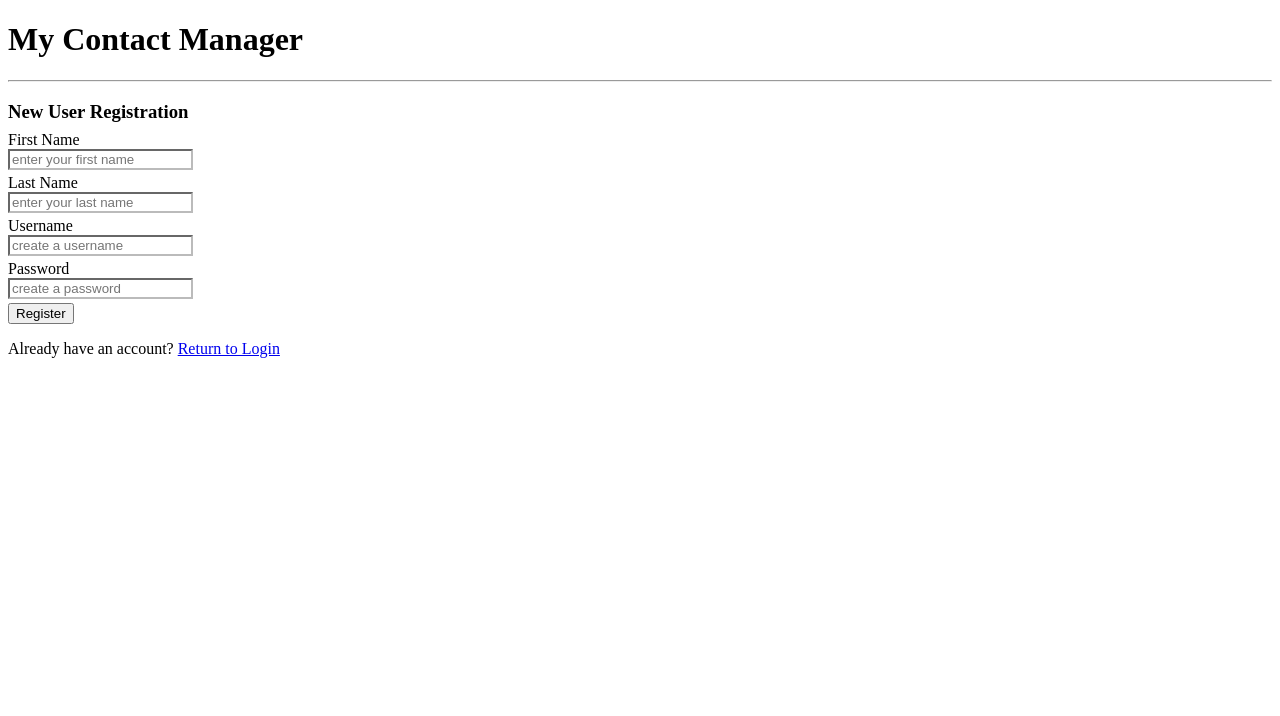
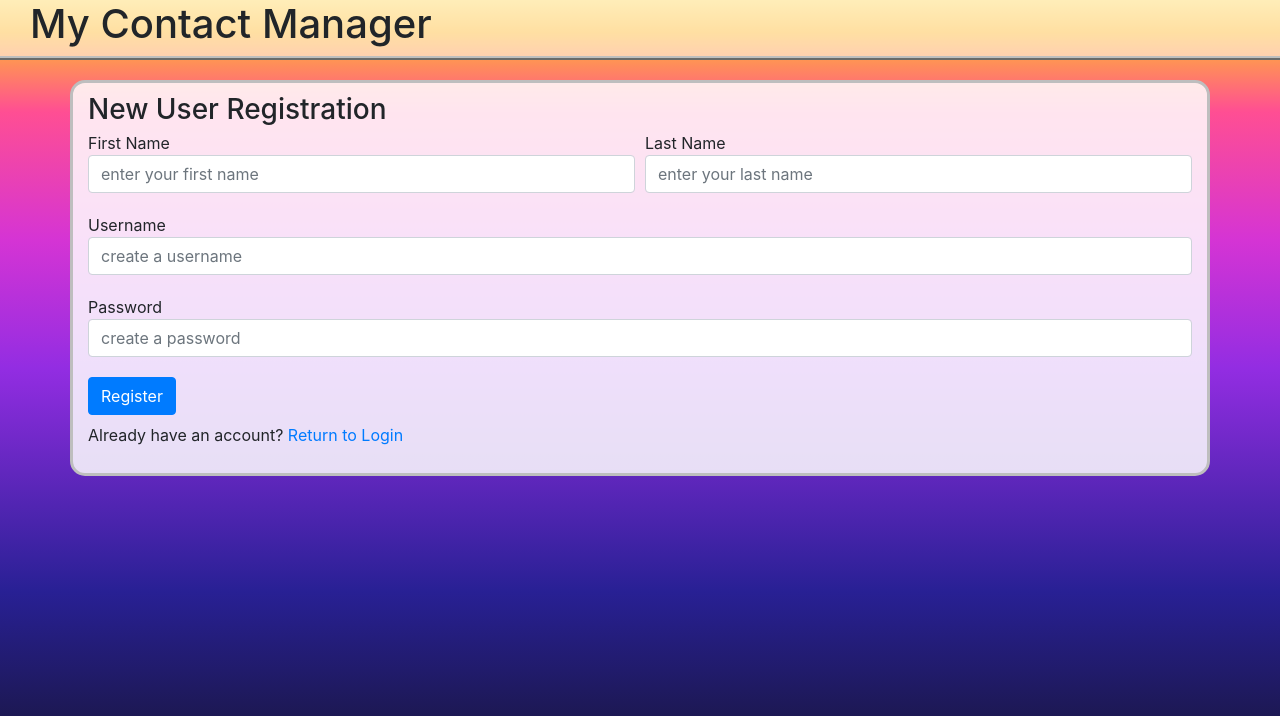
Before and after one commit to oamer6/Group-9-COP4331, a PHP site: page /register.html in a window 1280 px wide. Shown: the top 716 px of the page. Run offline with PHP 8.4, Linux system fonts and the light colour scheme.

Commit message:
Add files via upload
- Updated look of HTML files: index, register, contact
- Updated CSS stylesheet for some UI fine tuning

```diff
--- a/css/styles.css
+++ b/css/styles.css
@@ -1,31 +1,56 @@
-#inner-title {
-    margin-bottom: 0px;
+body {
+    background: linear-gradient(0deg, rgba(21,19,40,1) 0%, rgba(40,32,148,1) 26%, rgba(147,45,226,1) 54%, rgba(213,52,212,1) 70%, rgba(255,78,147,1) 86%, rgba(255,185,50,1) 96%, rgba(255,216,99,1) 100%);
+    background-repeat: no-repeat;
+    background-attachment: fixed;
 }
-
+.header {
+    overflow: hidden;
+    background-color: rgba(255, 255, 255, 0.55);
+    border-bottom: 4px ridge rgb(190, 190, 190);
+    padding-left: 30px;
+    padding-right: 30px;
+    margin-bottom: 20px;
+}
 input {
     margin-top: 0px;
     margin-bottom: 4px;
-    background-color: rgba(0, 0, 0, 0);
-    border-color: #bbb;
-    -webkit-transition: 0.25s;
-    transition: 0.25s;
-    outline: none;
 }
-input:focus {
-    background-color: rgba(0, 0, 0, 0.08);
-    border-color: #777;
+#inner-title {
+    margin-bottom: 4px;
 }
-
-/*
-#loginName {
-    border-color: #bb3333;
-}
-*/
-
-#addUserForm {
-  margin-top: 8px;
-}
-
 #loginResult, #addUserResult {
     color: red;
 }
+label {
+    margin-bottom: 0px;
+}
+.container {
+    background-color: rgba(255, 255, 255, 0.85);
+    padding-top: 10px;
+    padding-bottom: 10px;
+    border-radius: 15px;
+    border: 3px solid rgb(190, 190, 190);
+}
+@media (min-width: 550px) {
+    /* Set login container (index.html) max width */
+    #indexContainer{
+        max-width: 550px;
+    }
+}
+
+
+/* index */
+#loginButton {
+    margin-bottom: 8px;
+}
+
+/* register */
+#addUserForm {
+    margin-top: 0px;
+}
+#addUserButton {
+    margin-top: 4px;
+    margin-bottom: 8px;
+}
+
+/* contact */
--- a/register.html
+++ b/register.html
@@ -4,37 +4,56 @@
 	<title>My Contact Manager</title>
 	<script type="text/javascript" src="js/md5.js"></script>
     <script type="text/javascript" src="js/code.js"></script>
+    <link rel="stylesheet" href="https://stackpath.bootstrapcdn.com/bootstrap/4.5.0/css/bootstrap.min.css" integrity="sha384-9aIt2nRpC12Uk9gS9baDl411NQApFmC26EwAOH8WgZl5MYYxFfc+NcPb1dKGj7Sk" crossorigin="anonymous">
     <link href="css/styles.css" rel="stylesheet">
 	<meta name="viewport" content="width=device-width, initial-scale=1">
 </head>
 
 <body>
-	<div id="siteHeader">
+	<div id="siteHeader" class="header">
         <h1 id="title">My Contact Manager</h1>
-		<hr>
     </div>
 
+    <div id="addUserContainer" class="container">
         <div id="addUserDiv">
             <h3 id="inner-title">New User Registration</h3>
             <form id="addUserForm">
-            <label for="firstName">First Name</label><br>
-            <input type="text" id="firstName" placeholder="enter your first name"><br>
-            <label for="lastName">Last Name</label><br>
-            <input type="text" id="lastName" placeholder="enter your last name"><br>
-            <label for="newUsername">Username</label><br>
-            <input type="text" id="newUsername" placeholder="create a username"><br>
-            <label for="newPassword">Password</label><br>
-            <input type="password" id="newPassword" placeholder="create a password"><br>
-            <button type="button" id="addUserButton" class="buttons" onclick="addUser();">Register</button>
+                <div class="form-row">
+                    <div class="form-group col-md-6">
+                        <label for="firstName">First Name</label>
+                        <input type="text" id="firstName" class="form-control" placeholder="enter your first name">
+                    </div>
+                    <div class="form-group col-md-6">
+                        <label for="lastName">Last Name</label>
+                        <input type="text" id="lastName" class="form-control" placeholder="enter your last name">
+                    </div>
+                </div>
+                <div class="row">
+                    <div class="form-group col">
+                        <label for="newUsername">Username</label>
+                        <input type="text" id="newUsername" class="form-control" placeholder="create a username">
+                    </div>
+                </div>
+                <div class="form-group">
+                    <label for="newPassword">Password</label>
+                    <input type="password" id="newPassword" class="form-control" placeholder="create a password">
+                </div>
+
+                <button type="button" id="addUserButton" class="btn btn-primary" onclick="addUser();">Register</button>
                 <span id="addUserResult"></span>
                     <!-- I want to use a .js script to turn the register fields' outline colors to red when an error is received -->
             </form>
         </div>
 
         <div id="returnDiv">
-        <p id="returnText">Already have an account? <a id="returnLink" href="/index.html">Return to Login</a></p>
+            <p id="returnText">Already have an account? <a id="returnLink" href="index.html">Return to Login</a></p>
             <!-- This^ link should send user to login page. Idk if we should do it like this (in HTML), or with a .js script -->
         </div>
+    </div>
+
+    <script src="https://code.jquery.com/jquery-3.5.1.slim.min.js" integrity="sha384-DfXdz2htPH0lsSSs5nCTpuj/zy4C+OGpamoFVy38MVBnE+IbbVYUew+OrCXaRkfj" crossorigin="anonymous"></script>
+	<script src="https://cdn.jsdelivr.net/npm/popper.js@1.16.0/dist/umd/popper.min.js" integrity="sha384-Q6E9RHvbIyZFJoft+2mJbHaEWldlvI9IOYy5n3zV9zzTtmI3UksdQRVvoxMfooAo" crossorigin="anonymous"></script>
+	<script src="https://stackpath.bootstrapcdn.com/bootstrap/4.5.0/js/bootstrap.min.js" integrity="sha384-OgVRvuATP1z7JjHLkuOU7Xw704+h835Lr+6QL9UvYjZE3Ipu6Tp75j7Bh/kR0JKI" crossorigin="anonymous"></script>
 </body>
 
 </html>
```
Also changed, not shown: contact.html (+20 -19 lines), index.html (+16 -6 lines). Lines whose indentation alone changed are shown as unchanged.
